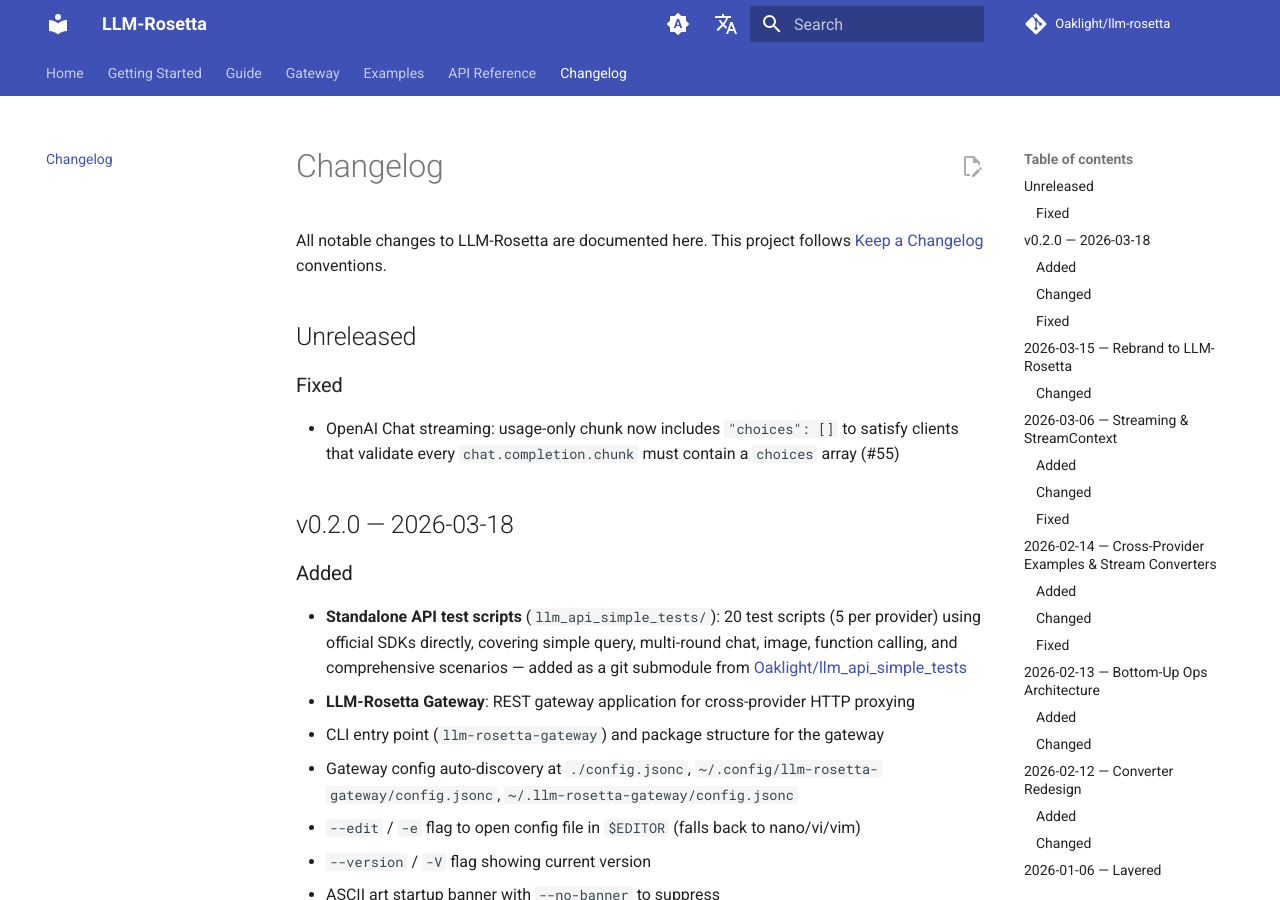
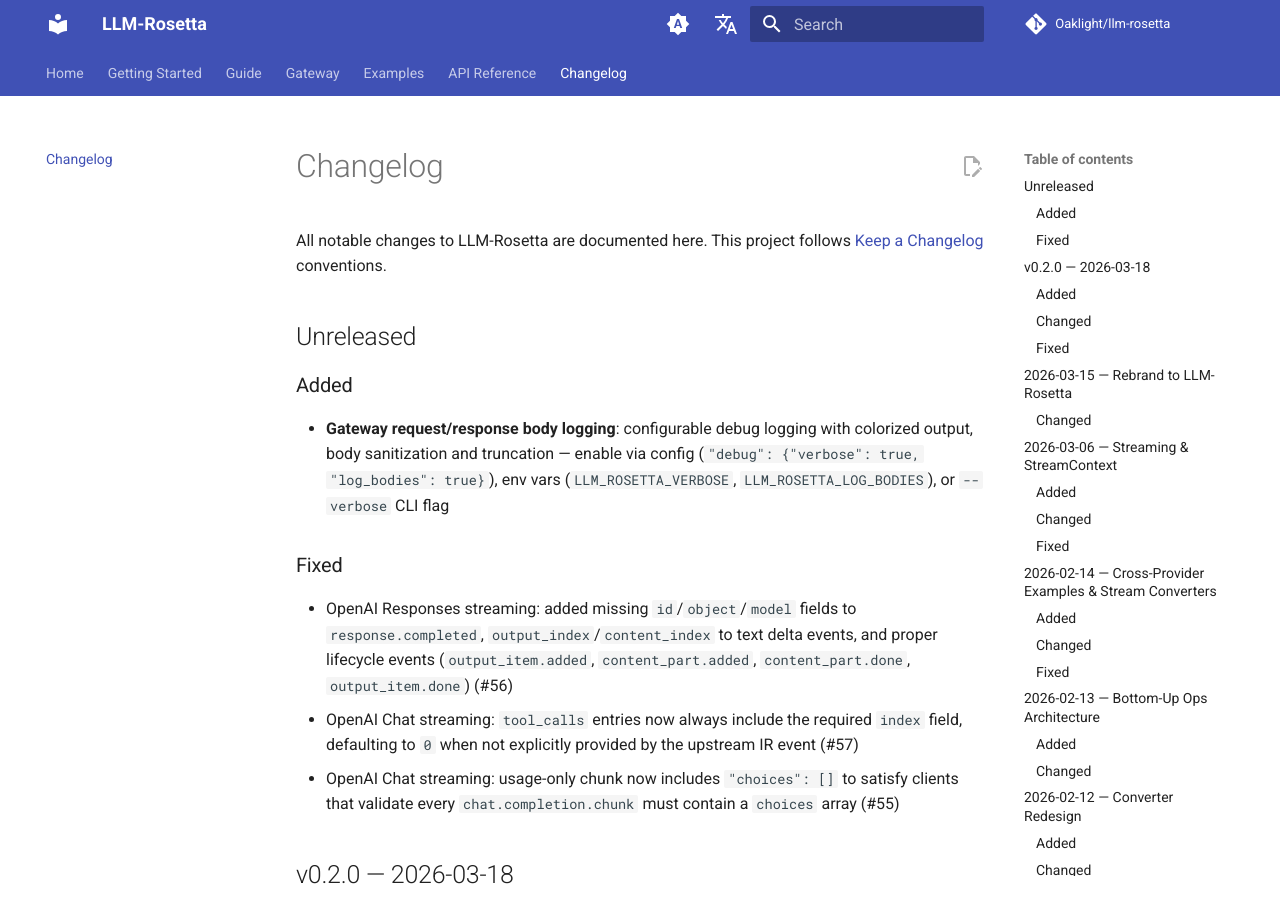
Before and after one commit to Oaklight/llm-rosetta, an MkDocs documentation site: the page built from docs/changelog.md, in a window 1280 px wide and 900 px high. Built offline with MkDocs 1.6.1 and Material for MkDocs 9.7.7, drawn with Linux system fonts in a browser that asks for light colours; comment, search, counter and statistics services are not loaded.

Commit message:
docs: add changelog entries for #56, #57, and gateway body logging

```diff
--- a/docs/changelog.md
+++ b/docs/changelog.md
@@ -8,8 +8,14 @@
 
 ## Unreleased
 
+### Added
+
+- **Gateway request/response body logging**: configurable debug logging with colorized output, body sanitization and truncation — enable via config (`"debug": {"verbose": true, "log_bodies": true}`), env vars (`LLM_ROSETTA_VERBOSE`, `LLM_ROSETTA_LOG_BODIES`), or `--verbose` CLI flag
+
 ### Fixed
 
+- OpenAI Responses streaming: added missing `id`/`object`/`model` fields to `response.completed`, `output_index`/`content_index` to text delta events, and proper lifecycle events (`output_item.added`, `content_part.added`, `content_part.done`, `output_item.done`) (#56)
+- OpenAI Chat streaming: `tool_calls` entries now always include the required `index` field, defaulting to `0` when not explicitly provided by the upstream IR event (#57)
 - OpenAI Chat streaming: usage-only chunk now includes `"choices": []` to satisfy clients that validate every `chat.completion.chunk` must contain a `choices` array (#55)
 
 ## v0.2.0 — 2026-03-18
```
